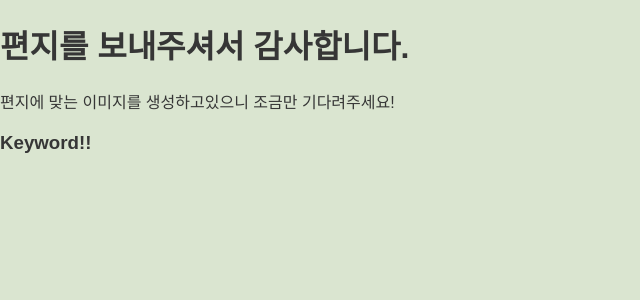
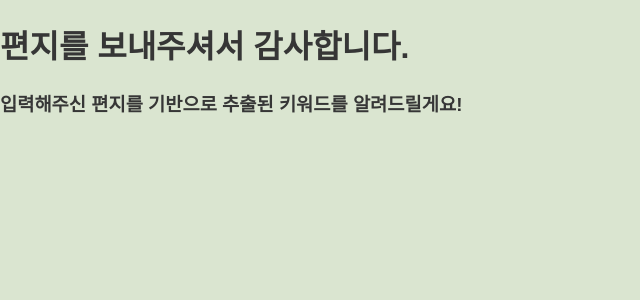
Before and after one commit to Pictter/Postcard_generator, a Flask app: template templates/letter.html in a window 1280 px wide. Shown: the part 100-400 px from the top of the page, without its empty margins (0-640 px from the left). Run offline with Flask 3, Linux system fonts and the light colour scheme; the template is opened without the code that fills it, so the values that code supplies are empty.

Commit message:
test: before merge feature_02

```diff
--- a/ChatGPT.py
+++ b/ChatGPT.py
@@ -21,5 +21,3 @@
 
 # 응답에서 생성된 텍스트 출력
     return (response.choices[0].message['content'].strip())
-
-# ChatGPT("난 너를 사랑해 i love you girl 세상은 너 뿐이야. 소리쳐 부르지만 저 대답없는 노을만 붉게 타는데.")
--- a/templates/letter.html
+++ b/templates/letter.html
@@ -11,10 +11,7 @@
     </header>
     <h1>편지를 보내주셔서 감사합니다.</h1>
     <p>
-        편지에 맞는 이미지를 생성하고있으니 조금만 기다려주세요!
-    </p>
-    <p>
-        <h3>Keyword!!</h3>
+    <h3>입력해주신 편지를 기반으로 추출된 키워드를 알려드릴게요!</h3>
         {{keyword}}
     </p>
 </body>
```
